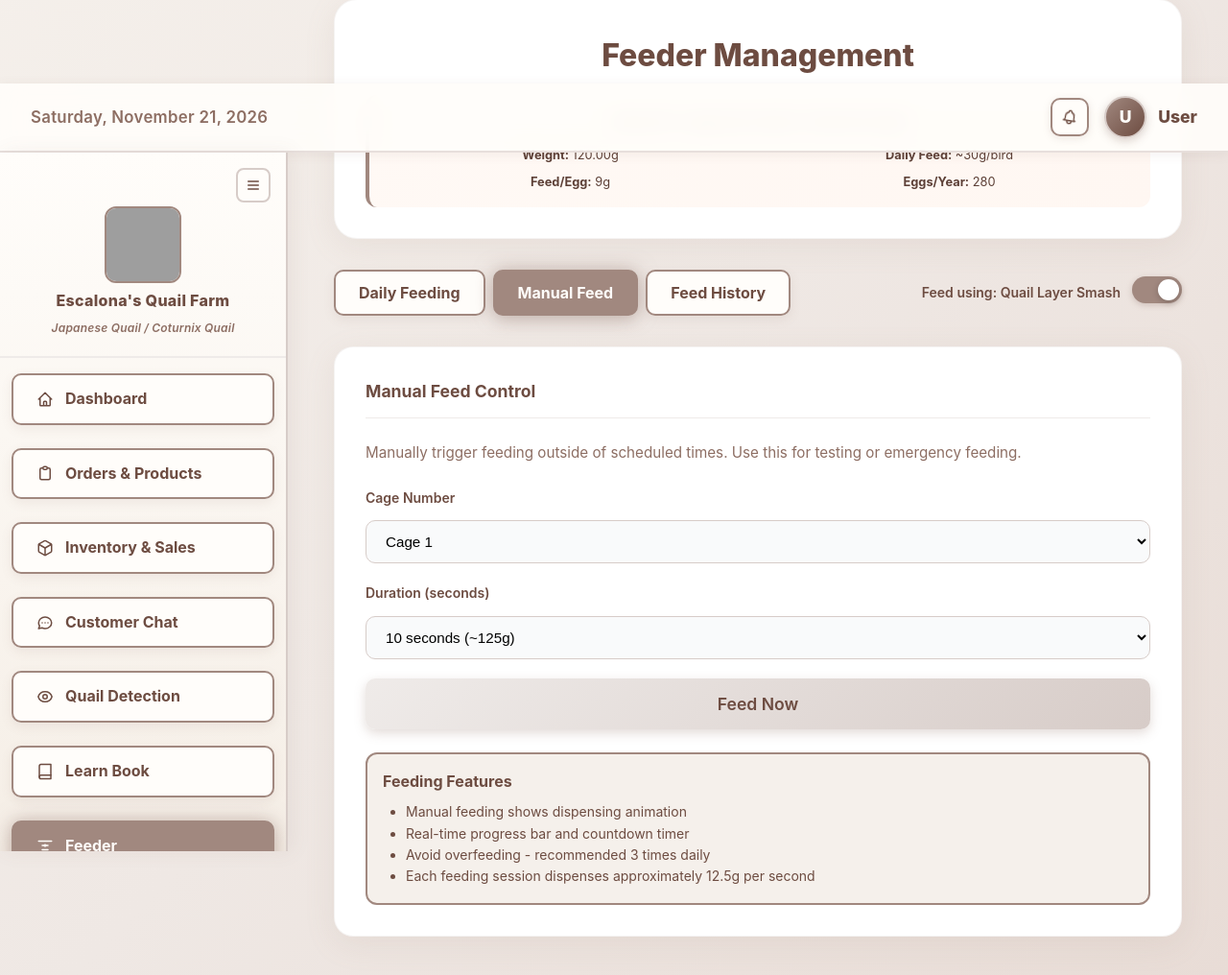
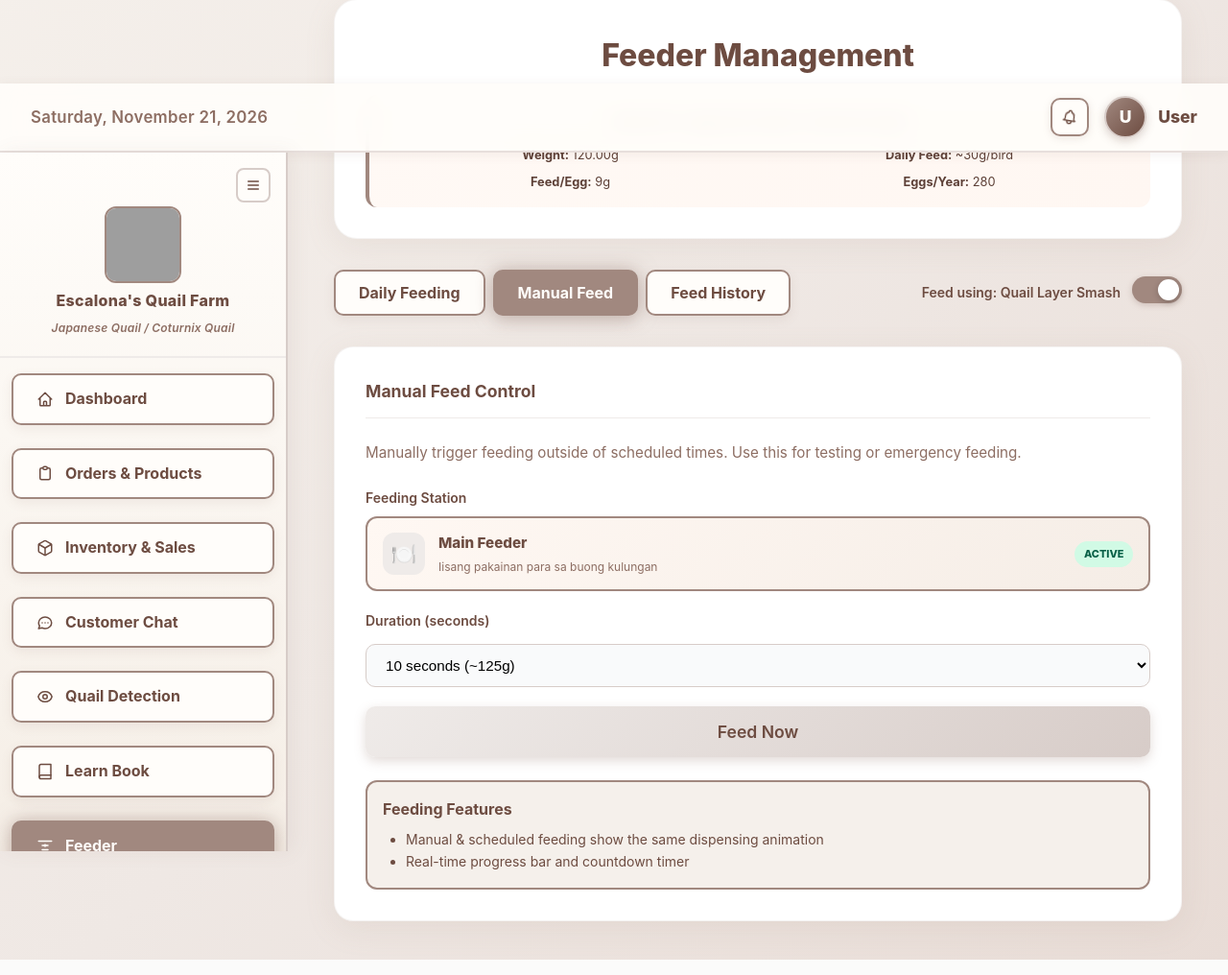
Before and after one commit to Alysa-Maranan/Q-Mate, a Laravel app: page /feeder in a window 1280 px wide, after a click on "Manual Feed". Shown: the part 113-1129 px from the top of the page at 96% size. Run offline with Laravel 12, Linux system fonts and the light colour scheme; data comes from the database, SQL or seed files in the repository; data that the repository does not hold is empty; parts of the project's set-up code (start-up, migrations or seed data) failed here and were passed over; some web fonts are replaced; grey boxes are pictures that could not be loaded.

Commit message:
Redesign manual feeder station interface

```diff
--- a/app/Http/Controllers/NotificationFeedController.php
+++ b/app/Http/Controllers/NotificationFeedController.php
@@ -296,7 +296,7 @@ class NotificationFeedController extends Controller
                         'category' => 'feeder',
                         'icon'     => '🍲',
                         'title'    => 'Feeding Now',
-                        'message'  => 'Scheduled feeding started for Cage ' . ($s->cage_number ?? 1) .
+                        'message'  => 'Scheduled feeding started at Main Feeder' .
                                       ' (' . ($s->amount ?? 5) . ' seconds).',
                         'time'     => date('M j, Y g:i A', $ts),
                         '_ts'      => $ts,
@@ -317,7 +317,7 @@ class NotificationFeedController extends Controller
                         'category' => 'feeder',
                         'icon'     => '🍲',
                         'title'    => 'Feeding Now',
-                        'message'  => 'Manual feeding in progress for Cage ' . ($m->cage_number ?? 1) .
+                        'message'  => 'Manual feeding in progress at Main Feeder' .
                                       ' — servo open (' . ($m->duration ?? 5) . ' sec).',
                         'time'     => date('M j, Y g:i A', $ts),
                         '_ts'      => $ts,
@@ -350,7 +350,7 @@ class NotificationFeedController extends Controller
                     'category' => 'feeder',
                     'icon' => '🍲',
                     'title' => 'Feeding Now',
-                    'message' => 'Scheduled feeding started for Cage ' . ($history->cage_number ?? 1) .
+                    'message' => 'Scheduled feeding started at Main Feeder' .
                         ' (' . ($history->duration ?? 5) . ' seconds).',
                     'time' => date('M j, Y g:i A', $ts),
                     '_ts' => $ts,
@@ -365,9 +365,9 @@ class NotificationFeedController extends Controller
                     'icon' => $type === 'failed' ? '⚠️' : '✅',
                     'title' => $type === 'failed' ? 'Scheduled Feeding Failed' : 'Done Feeding',
                     'message' => $type === 'failed'
-                        ? 'Scheduled feeding command failed for Cage ' . ($history->cage_number ?? 1) . '.'
+                        ? 'Scheduled feeding command failed at Main Feeder.'
                         : 'Scheduled feeding ' . ($isSimulation ? 'simulation ' : '') .
-                            'finished for Cage ' . ($history->cage_number ?? 1) .
+                            'finished at Main Feeder' .
                             ($isSimulation ? '; no hardware completion was reported.' : '.'),
                     'time' => date('M j, Y g:i A', $doneTs),
                     '_ts' => $doneTs,
@@ -390,7 +390,7 @@ class NotificationFeedController extends Controller
                         'category' => 'feeder',
                         'icon' => '✅',
                         'title' => 'Done Feeding',
-                        'message' => 'Manual feeding completed for Cage ' . ($h->cage_number ?? 1) .
+                        'message' => 'Manual feeding completed at Main Feeder' .
                             ' (' . ($h->duration ?? 5) . ' sec).',
                         'time' => date('M j, Y g:i A', $ts),
                         '_ts' => $ts,
--- a/resources/views/feeder/index.blade.php
+++ b/resources/views/feeder/index.blade.php
@@ -601,6 +601,27 @@
 .badge-paused   { background:#e0e0e0; color:#616161; }
 .badge-next     { background:#fef3c7; color:#92400e; }
 .badge-upcoming { background:#efebe9; color:#6d4c41; }
+
+/* Single feeding station (replaces the old Cage 1-10 dropdown) */
+.feeding-station-card {
+    display:flex;align-items:center;gap:0.875rem;
+    padding:0.875rem 1rem;
+    background:linear-gradient(135deg,#fff8f3,#f5ede6);
+    border:2px solid #a1887f;border-radius:12px;
+}
+.feeding-station-icon {
+    width:44px;height:44px;flex:0 0 44px;
+    border-radius:12px;background:#efebe9;
+    display:flex;align-items:center;justify-content:center;
+    font-size:1.35rem;
+}
+.feeding-station-name { font-weight:800;color:#6d4c41;font-size:0.95rem; }
+.feeding-station-note { font-size:0.75rem;color:#8d6e63;margin-top:0.15rem; }
+.feeding-station-badge {
+    margin-left:auto;font-size:0.68rem;font-weight:800;
+    padding:0.3rem 0.6rem;border-radius:20px;
+    background:#d1fae5;color:#065f46;white-space:nowrap;
+}
 </style>
 
 
@@ -612,20 +633,18 @@
 
             <form id="manualFeedForm" method="POST" action="{{ route('feeder.feed') }}">
                 @csrf
+                {{-- Keep the internal value for history/scheduler compatibility. --}}
+                <input type="hidden" name="cage_number" value="1">
                 <div class="input-group">
-                    <label class="input-label">Cage Number</label>
-                    <select name="cage_number" class="input-field" required>
-                        <option value="1">Cage 1</option>
-                        <option value="2">Cage 2</option>
-                        <option value="3">Cage 3</option>
-                        <option value="4">Cage 4</option>
-                        <option value="5">Cage 5</option>
-                        <option value="6">Cage 6</option>
-                        <option value="7">Cage 7</option>
-                        <option value="8">Cage 8</option>
-                        <option value="9">Cage 9</option>
-                        <option value="10">Cage 10</option>
-                    </select>
+                    <label class="input-label">Feeding Station</label>
+                    <div class="feeding-station-card">
+                        <div class="feeding-station-icon">🍽️</div>
+                        <div>
+                            <div class="feeding-station-name">Main Feeder</div>
+                            <div class="feeding-station-note">Iisang pakainan para sa buong kulungan</div>
+                        </div>
+                        <span class="feeding-station-badge">ACTIVE</span>
+                    </div>
                 </div>
 
                 <div class="input-group">
@@ -649,10 +668,8 @@
                     Feeding Features
                 </div>
                 <ul style="color:#6d4c41;font-size:0.875rem;margin:0;padding-left:1.5rem;line-height:1.6;">
-                    <li>Manual feeding shows dispensing animation</li>
+                    <li>Manual &amp; scheduled feeding show the same dispensing animation</li>
                     <li>Real-time progress bar and countdown timer</li>
-                    <li>Avoid overfeeding - recommended 3 times daily</li>
-                    <li>Each feeding session dispenses approximately 12.5g per second</li>
                 </ul>
             </div>
         </div>
@@ -664,7 +681,7 @@
             <div style="margin: 1.5rem 0; font-size:1rem;color:#4e342e;">
                 <div><b>Date & Time:</b> <span id="deleteHistoryTime"></span></div>
                 <div><b>Duration:</b> <span id="deleteHistoryDuration"></span> seconds</div>
-                <div><b>Cage:</b> <span id="deleteHistoryCage"></span></div>
+                <div><b>Station:</b> <span id="deleteHistoryCage"></span></div>
             </div>
             <div class="confirm-modal-buttons">
                 <button type="button" class="confirm-modal-btn cancel" onclick="hideDeleteHistoryModal()">Cancel</button>
@@ -683,7 +700,7 @@
                 <thead>
                     <tr style="border-bottom:2px solid #efebe9;">
                         <th style="width:25%;text-align:left;padding:0.75rem 1rem;color:#8d6e63;font-weight:600;font-size:0.875rem;">Date & Time</th>
-                        <th style="width:10%;text-align:left;padding:0.75rem 1rem;color:#8d6e63;font-weight:600;font-size:0.875rem;">Cage</th>
+                        <th style="width:10%;text-align:left;padding:0.75rem 1rem;color:#8d6e63;font-weight:600;font-size:0.875rem;">Station</th>
                         <th style="width:12%;text-align:left;padding:0.75rem 1rem;color:#8d6e63;font-weight:600;font-size:0.875rem;">Type</th>
                         <th style="width:13%;text-align:left;padding:0.75rem 1rem;color:#8d6e63;font-weight:600;font-size:0.875rem;">Brand</th>
                         <th style="width:12%;text-align:left;padding:0.75rem 1rem;color:#8d6e63;font-weight:600;font-size:0.875rem;">Duration</th>
@@ -696,7 +713,7 @@
                     <tr style="border-bottom:1px solid #efebe9;">
                         <td style="padding:0.75rem 1rem;color:#4e342e;font-weight:600;vertical-align:middle;">{{ \Carbon\Carbon::parse($h->fed_at)->format('M d, Y h:i A') }}</td>
                         <td style="padding:0.75rem 1rem;color:#6d4c41;vertical-align:middle;">
-                            <span style="font-size:0.875rem;font-weight:600;background:#f5f0eb;padding:0.25rem 0.5rem;border-radius:6px;">{{ $h->cage_number ?? 1 }}</span>
+                            <span style="font-size:0.875rem;font-weight:600;background:#f5f0eb;padding:0.25rem 0.5rem;border-radius:6px;">Main Feeder</span>
                         </td>
                         <td style="padding:0.75rem 1rem;vertical-align:middle;">
                             <span class="status-pill" style="background:{{ $h->feed_type==='scheduled'?'#e3f2fd':'#fff3e0' }};color:{{ $h->feed_type==='scheduled'?'#1565c0':'#e65100' }};text-transform:capitalize;">{{ ucfirst($h->feed_type) }}</span>
@@ -968,9 +985,7 @@ document.getElementById('manualFeedForm')?.addEventListener('submit', function(e
 
             if (typeof notificationSystem !== 'undefined') {
                 notificationSystem.feeder(
-                    '🍲 FEEDING NOW — Manual feeding started for Cage ' +
-                    cage +
-                    ' (' +
+                    '🍲 FEEDING NOW — Manual feeding started at Main Feeder (' +
                     duration +
                     ' sec)',
                     '✅'
@@ -985,10 +1000,9 @@ document.getElementById('manualFeedForm')?.addEventListener('submit', function(e
             if (typeof window.showFeedingAnimation === 'function') {
 
                 console.log(
-                    '[Manual Feed] Starting feeding animation:',
+                    '[Feeder] Starting feeding animation:',
                     duration,
-                    'seconds, Cage',
-                    cage,
+                    'seconds, Main Feeder',
                     'Status:',
                     data.status
                 );
@@ -1074,7 +1088,7 @@ document.getElementById('manualFeedForm')?.addEventListener('submit', function(e
 
     function showDeleteScheduleModal(btn, time, cage) {
         document.getElementById('deleteScheduleTime').innerText = time;
-        document.getElementById('deleteScheduleCage').innerText = 'Cage ' + cage;
+        document.getElementById('deleteScheduleCage').innerText = 'Main Feeder';
         document.getElementById('deleteScheduleModal').classList.add('show');
         deleteFormToSubmit = btn.closest('form');
     }
@@ -1112,9 +1126,7 @@ document.getElementById('manualFeedForm')?.addEventListener('submit', function(e
                 // Same notification style as Manual Feed, but labeled Scheduled.
                 if (typeof notificationSystem !== 'undefined') {
                     notificationSystem.feeder(
-                        '🍲 FEEDING NOW — Scheduled feeding started for Cage ' +
-                        cage +
-                        ' (' +
+                        '🍲 FEEDING NOW — Scheduled feeding started at Main Feeder (' +
                         duration +
                         ' sec)',
                         '✅'
@@ -1148,7 +1160,7 @@ document.getElementById('manualFeedForm')?.addEventListener('submit', function(e
     function showDeleteHistoryModal(btn, time, duration, cage) {
         document.getElementById('deleteHistoryTime').innerText = time;
         document.getElementById('deleteHistoryDuration').innerText = duration;
-        document.getElementById('deleteHistoryCage').innerText = 'Cage ' + cage;
+        document.getElementById('deleteHistoryCage').innerText = 'Main Feeder';
         document.getElementById('deleteHistoryModal').classList.add('show');
         deleteFormToSubmit = btn.closest('form');
     }
@@ -1275,7 +1287,7 @@ document.getElementById('manualFeedForm')?.addEventListener('submit', function(e
         const cageLabel = document.getElementById('feed-cage-label');
 
         overlay.classList.add('show');
-        if (cageLabel) cageLabel.textContent = 'Cage ' + cage;
+        if (cageLabel) cageLabel.textContent = 'Main Feeder';
 
         const total = Math.max(1, duration);
         let elapsed = 0;
@@ -1329,7 +1341,7 @@ document.getElementById('manualFeedForm')?.addEventListener('submit', function(e
 
         const modal = document.getElementById('done-feeding-modal');
         const cageText = document.getElementById('done-cage-text');
-        if (cageText) cageText.textContent = 'Cage ' + cage;
+        if (cageText) cageText.textContent = 'Main Feeder';
         if (modal) {
             modal.style.display = 'flex';
             playNotifSound('save');
@@ -1337,7 +1349,7 @@ document.getElementById('manualFeedForm')?.addEventListener('submit', function(e
         // Bell entry — DONE FEEDING (once per feeding cycle).
         // Manual and scheduled feeds use the same notification.
         if (typeof notificationSystem !== 'undefined') {
-            notificationSystem.feeder('✅ DONE FEEDING — Feeding completed for Cage ' + cage, '✅');
+            notificationSystem.feeder('✅ DONE FEEDING — Feeding completed at Main Feeder', '✅');
         }
     }
 
@@ -1497,7 +1509,7 @@ document.getElementById('manualFeedForm')?.addEventListener('submit', function(e
 <div id="done-feeding-modal" style="display:none;position:fixed;inset:0;background:rgba(0,0,0,0.6);z-index:10000;align-items:center;justify-content:center;">
     <div style="background:white;border-radius:24px;padding:3rem 2.5rem;text-align:center;box-shadow:0 24px 64px rgba(109,76,65,0.4);width:380px;animation:modalBounce 0.5s ease;">
         <div style="font-size:1.6rem;font-weight:800;color:#6d4c41;margin-bottom:0.75rem;">Done Feeding!</div>
-        <div style="font-size:1.1rem;color:#8d6e63;margin-bottom:0.5rem;font-weight:600;" id="done-cage-text">Cage 1</div>
+        <div style="font-size:1.1rem;color:#8d6e63;margin-bottom:0.5rem;font-weight:600;" id="done-cage-text">Main Feeder</div>
         <div style="font-size:0.95rem;color:#a1887f;margin-bottom:2rem;">Feeding completed successfully</div>
         <button onclick="window.closeDoneFeedingModal()" style="background:linear-gradient(135deg,#a1887f,#8d6e63);color:white;border:none;padding:1rem 2.5rem;border-radius:12px;font-weight:700;font-size:1.1rem;cursor:pointer;width:100%;box-shadow:0 4px 12px rgba(161,136,127,0.3);transition:all 0.3s ease;" onmouseover="this.style.transform='translateY(-2px)';this.style.boxShadow='0 6px 16px rgba(161,136,127,0.4)'" onmouseout="this.style.transform='translateY(0)';this.style.boxShadow='0 4px 12px rgba(161,136,127,0.3)'">OK, Got it!</button>
     </div>
@@ -1557,7 +1569,7 @@ document.getElementById('manualFeedForm')?.addEventListener('submit', function(e
         </div>
 
         <div class="feed-title"><span class="status-dot"></span>Dispensing Feed</div>
-        <div class="feed-cage" id="feed-cage-label">Cage �</div>
+        <div class="feed-cage" id="feed-cage-label">Main Feeder</div>
 
         <!-- Progress bar -->
         <div class="progress-bar-wrap">
@@ -1664,7 +1676,7 @@ document.getElementById('manualFeedForm')?.addEventListener('submit', function(e
         overlay.classList.add('show');
 
         if (cageLabel) {
-            cageLabel.textContent = 'Cage ' + (cage || '-');
+            cageLabel.textContent = 'Main Feeder';
         }
 
         animTotal = Math.max(
@@ -2057,9 +2069,7 @@ document.getElementById('manualFeedForm')?.addEventListener('submit', function(e
                                 notificationSystem.feeder(
                                     '🍲 FEEDING NOW — ' +
                                     feedType +
-                                    ' feeding started for Cage ' +
-                                    cage +
-                                    ' (' +
+                                    ' feeding started at Main Feeder (' +
                                     duration +
                                     ' sec)',
                                     '✅'
@@ -2146,9 +2156,7 @@ function startScheduleCheck() {
                         // Same notification style as Manual Feed.
                         if (typeof notificationSystem !== 'undefined') {
                             notificationSystem.feeder(
-                                '🍲 FEEDING NOW — Scheduled feeding started for Cage ' +
-                                cage +
-                                ' (' +
+                                '🍲 FEEDING NOW — Scheduled feeding started at Main Feeder (' +
                                 duration +
                                 ' sec)',
                                 '✅'
@@ -2290,7 +2298,7 @@ function startScheduleCheck() {
     ) {
 
         console.log(
-            '[Manual Feed] Starting animation:',
+            '[Feeder] Starting animation:',
             duration,
             'seconds, cage',
             cage
```
Also changed, not shown: resources/views/dashboard.blade.php (+3 -4 lines).
